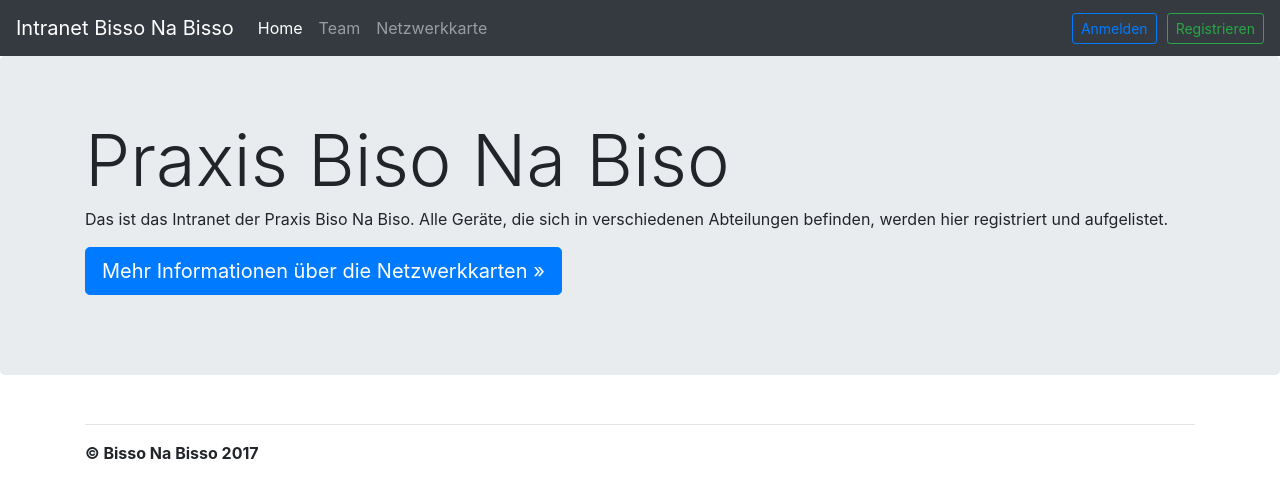
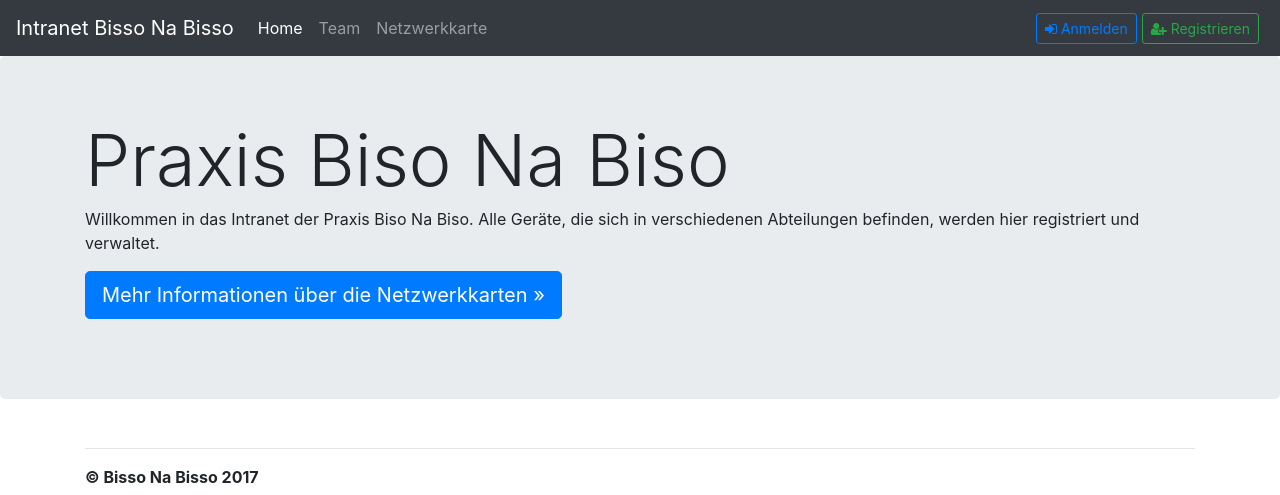
Before and after one commit to ngaxavi/Intranet, a PHP site: page /index.php in a window 1280 px wide. Shown: the top 495 px of the page. Run offline with PHP 8.4, Linux system fonts and the light colour scheme; some libraries are stand-ins or nearby versions.

Commit message:
some refactoring

```diff
--- a/index.php
+++ b/index.php
@@ -7,8 +7,8 @@
   <div class="container">
     <h1 class="display-3"> Praxis Biso Na Biso</h1>
     <p>
-      Das ist das Intranet der Praxis Biso Na Biso. Alle Geräte, die sich in verschiedenen Abteilungen befinden,
-      werden hier registriert und aufgelistet.
+      Willkommen in das Intranet der Praxis Biso Na Biso. Alle Geräte, die sich in verschiedenen Abteilungen befinden,
+      werden hier registriert und verwaltet.
     </p>
     <p>
       <a class="btn btn-primary btn-lg" href="infos.php" role="button">Mehr Informationen über die Netzwerkkarten &raquo;</a>
--- a/src/css/main.css
+++ b/src/css/main.css
@@ -14,9 +14,8 @@ tbody tr {
   padding-top: 1rem;
 }
 
-.btn-space :first-child  {
-  position: relative;
-  right: 10px;
+.btn-space {
+  margin-right: 5px;
 }
 
 .my-card {
--- a/src/templates/header.php
+++ b/src/templates/header.php
@@ -61,10 +61,16 @@
         <?php } ?>
         </ul>
         <?php if (!isset($_SESSION['username'])) { ?>
-        <ul class="navbar-nav ml-auto btn-space">
-            <a href="login.php" class="btn btn-sm btn-outline-primary">Anmelden</a>
+        <ul class="navbar-nav ml-auto">
+            <a href="login.php" class="btn-space btn btn-sm btn-outline-primary">
+              <span class="fa fa-sign-in"></span>
+              <span>Anmelden</span>
+            </a>
 
-            <a href="register.php" class="btn btn-sm btn-outline-success">Registrieren</a>
+            <a href="register.php" class="btn-space btn btn-sm btn-outline-success">
+              <span class="fa fa-user-plus"></span>
+              <span>Registrieren</span>
+            </a>
         </ul>
         <?php } else { ?>
           <ul class="navbar-nav ml-auto">
@@ -97,7 +103,10 @@
                           <div class="row">
                               <div class="col-lg-12">
                                   <form action="src/includes/logout.inc.php" method="POST">
-                                      <button type="submit" class="btn btn-outline-danger btn-block" name="logout">Abmelden</button>
+                                      <button type="submit" class="btn btn-outline-danger btn-block" name="logout">
+                                        <span class="fa fa-sign-out"></span>
+                                        <span>Abmelden</span>
+                                      </button>
                                  </form>
                               </div>
                           </div>
```
